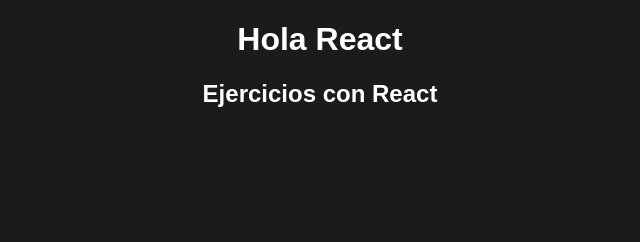
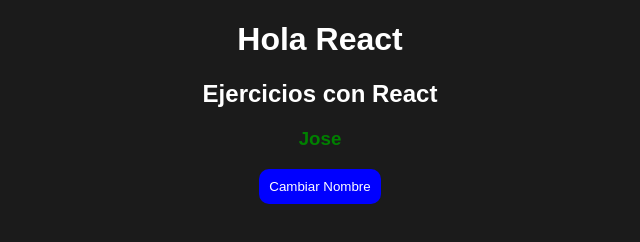
Before and after one commit to josegarciamanez/ejercicios-react, a React app: page / in a window 1280 px wide. Shown: the whole page, without its empty margins (320-960 px from the left). Built offline with nearby package versions, Linux system fonts and the light colour scheme.

Commit message:
boton cambio state

```diff
--- a/src/index.js
+++ b/src/index.js
@@ -4,11 +4,23 @@
 import "./styles.css";
 
 export default class Welcome extends React.Component {
+  state = { nombre: "Jose" };
+
+  handleClick = () => {
+    if (this.state.nombre === "Jose") {
+      this.setState({ nombre: "Juan" });
+    } else if (this.state.nombre === "Juan") {
+      this.setState({ nombre: "Jose" });
+    }
+  };
+
   render() {
     return (
       <div className="Bienvenida">
         <h1>Hola React</h1>
         <h2>Ejercicios con React</h2>
+        <h3 style={{ color: "green" }}>{this.state.nombre}</h3>
+        <button onClick={this.handleClick}>Cambiar Nombre</button>
       </div>
     );
   }
--- a/src/styles.css
+++ b/src/styles.css
@@ -7,3 +7,23 @@
   background-color: rgb(27, 27, 27);
   color: white;
 }
+
+button {
+  padding: 10px;
+  background: blue;
+  border: none;
+  border-radius: 10px;
+  color: white;
+  cursor: pointer;
+}
+
+button:hover {
+  background: white;
+  border: none;
+  border-radius: 10px;
+  color: blue;
+}
+
+button:focus {
+  outline: none;
+}
```
